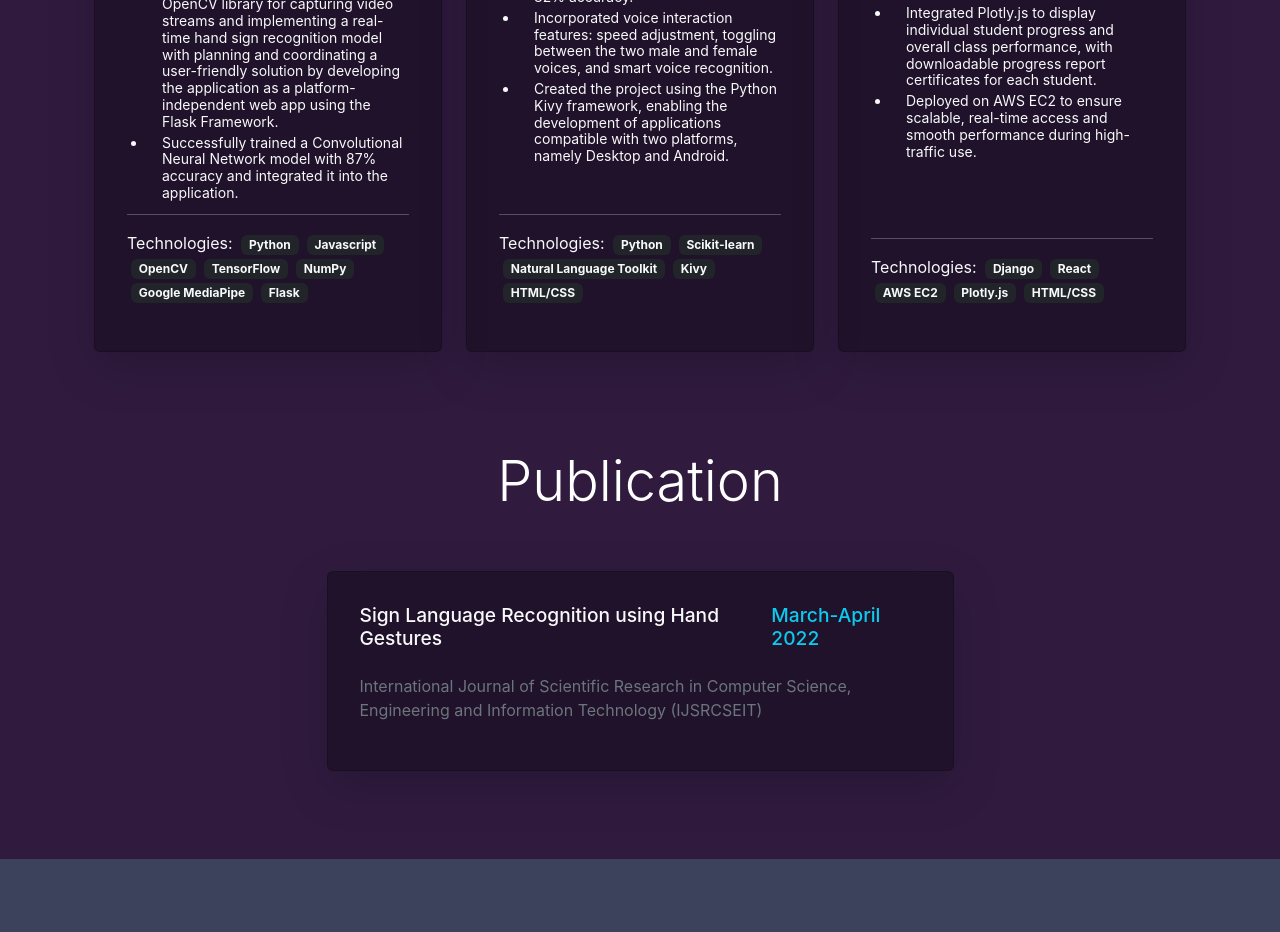
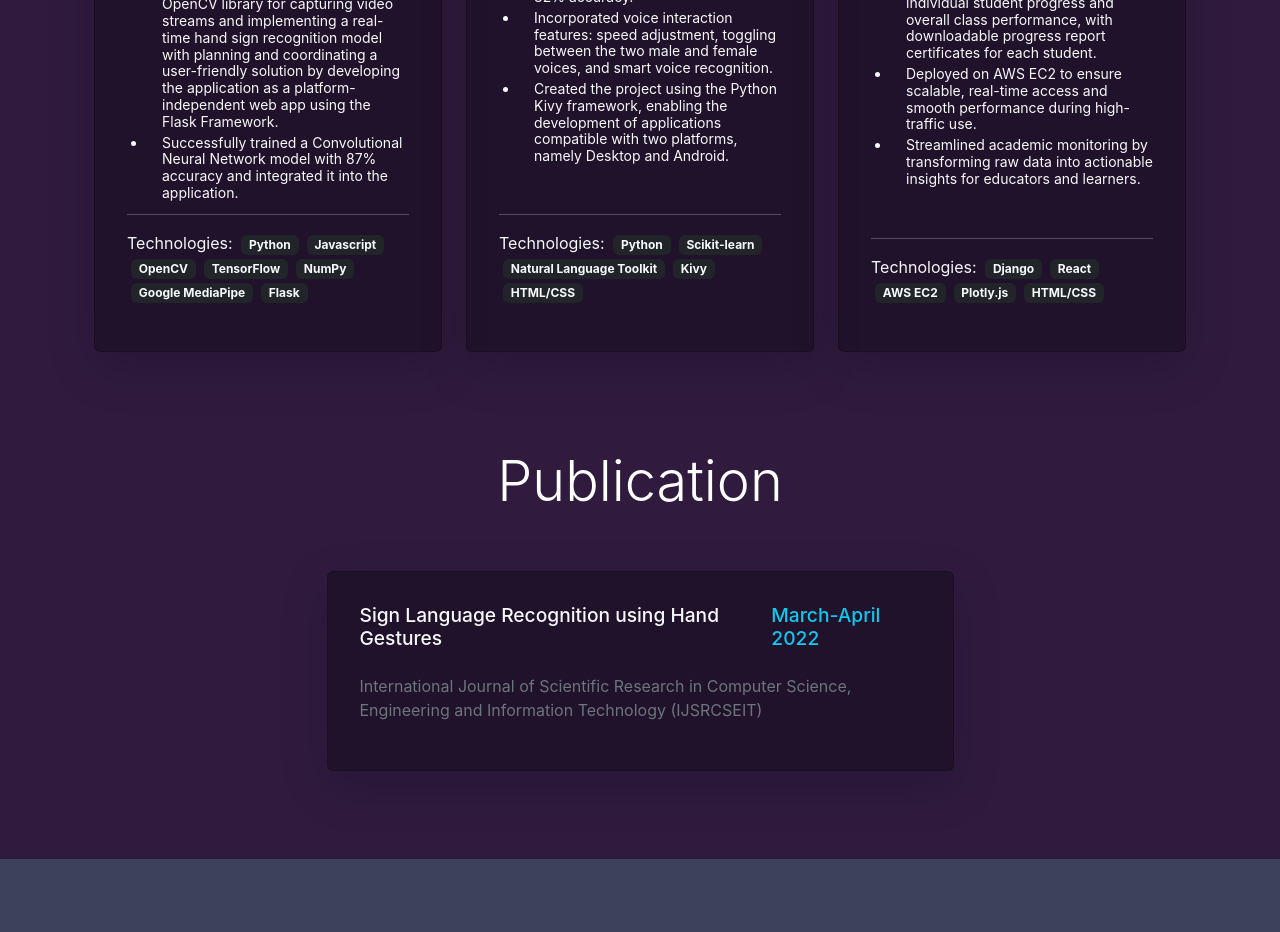
Before and after one commit to Shivali32/portfolio.github.io, a React (Create React App) app: page /#/home/ in a window 1280 px wide. Shown: the part 3080-4012 px from the top of the page. Built offline with nearby package versions, Linux system fonts and the light colour scheme.

Commit message:
Project added

```diff
--- a/src/components/home/Project.jsx
+++ b/src/components/home/Project.jsx
@@ -42,6 +42,7 @@ const projects = [
         "Built and deployed a full-stack web application using Django and React, enabling interactive data analysis and visualization for students and teachers.",
         "Integrated Plotly.js to display individual student progress and overall class performance, with downloadable progress report certificates for each student.",
         "Deployed on AWS EC2 to ensure scalable, real-time access and smooth performance during high-traffic use.",
+        "Streamlined academic monitoring by transforming raw data into actionable insights for educators and learners.",
     ],
   },
   // Add more projects as needed
```
